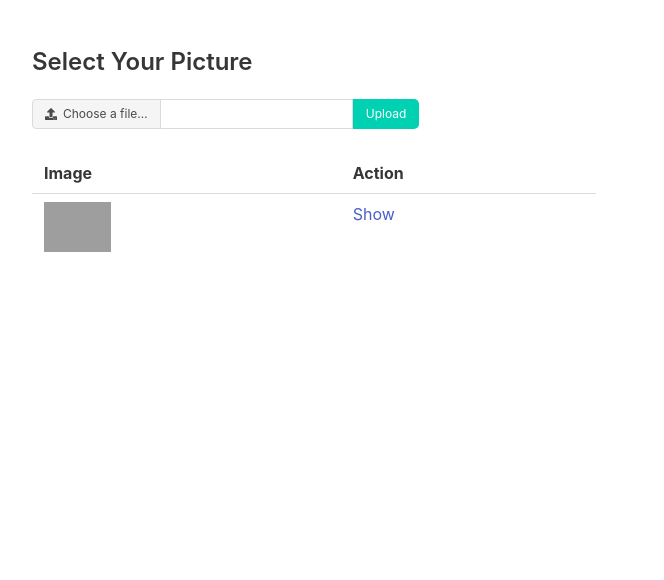
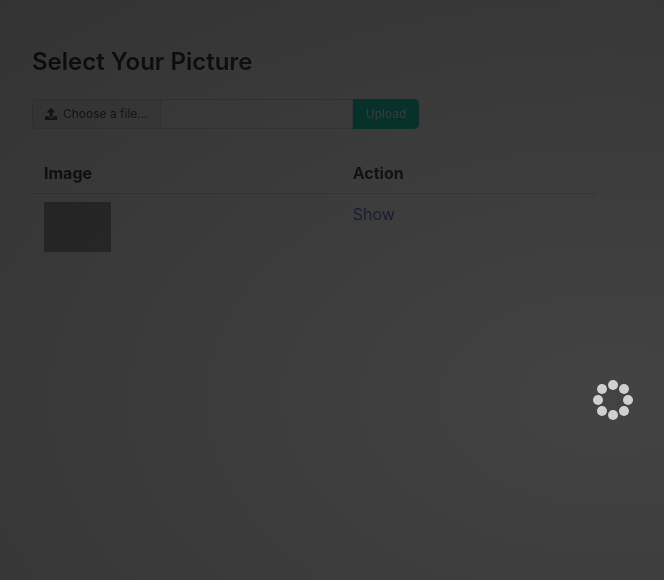
Before and after one commit to rifqibyy/visionapp, a CodeIgniter app: page /database/index.php/vision/show in a window 1280 px wide. Shown: the top 580 px of the page, without its empty margins (32-696 px from the left). Run offline with CodeIgniter, Linux system fonts and the light colour scheme; tables that the repository leaves empty or names only in its code hold one stand-in row (values such as "Sample post"); some libraries are stand-ins or nearby versions; grey boxes are pictures that could not be loaded.

Commit message:
update vision_index.php

```diff
--- a/application/views/vision_index.php
+++ b/application/views/vision_index.php
@@ -18,10 +18,140 @@
         .button {
             border-radius: 0 5px 5px 0 !important;
         }
+
+        /* Absolute Center Spinner */
+        .loading {
+            position: fixed;
+            z-index: 999;
+            height: 2em;
+            width: 2em;
+            overflow: show;
+            margin: auto;
+            top: 0;
+            left: 0;
+            bottom: 0;
+            right: 0;
+        }
+
+        /* Transparent Overlay */
+        .loading:before {
+            content: '';
+            display: block;
+            position: fixed;
+            top: 0;
+            left: 0;
+            width: 100%;
+            height: 100%;
+            background: radial-gradient(rgba(20, 20, 20, .8), rgba(0, 0, 0, .8));
+
+            background: -webkit-radial-gradient(rgba(20, 20, 20, .8), rgba(0, 0, 0, .8));
+        }
+
+        /* :not(:required) hides these rules from IE9 and below */
+        .loading:not(:required) {
+            /* hide "loading..." text */
+            font: 0/0 a;
+            color: transparent;
+            text-shadow: none;
+            background-color: transparent;
+            border: 0;
+        }
+
+        .loading:not(:required):after {
+            content: '';
+            display: block;
+            font-size: 10px;
+            width: 1em;
+            height: 1em;
+            margin-top: -0.5em;
+            -webkit-animation: spinner 150ms infinite linear;
+            -moz-animation: spinner 150ms infinite linear;
+            -ms-animation: spinner 150ms infinite linear;
+            -o-animation: spinner 150ms infinite linear;
+            animation: spinner 150ms infinite linear;
+            border-radius: 0.5em;
+            -webkit-box-shadow: rgba(255, 255, 255, 0.75) 1.5em 0 0 0, rgba(255, 255, 255, 0.75) 1.1em 1.1em 0 0, rgba(255, 255, 255, 0.75) 0 1.5em 0 0, rgba(255, 255, 255, 0.75) -1.1em 1.1em 0 0, rgba(255, 255, 255, 0.75) -1.5em 0 0 0, rgba(255, 255, 255, 0.75) -1.1em -1.1em 0 0, rgba(255, 255, 255, 0.75) 0 -1.5em 0 0, rgba(255, 255, 255, 0.75) 1.1em -1.1em 0 0;
+            box-shadow: rgba(255, 255, 255, 0.75) 1.5em 0 0 0, rgba(255, 255, 255, 0.75) 1.1em 1.1em 0 0, rgba(255, 255, 255, 0.75) 0 1.5em 0 0, rgba(255, 255, 255, 0.75) -1.1em 1.1em 0 0, rgba(255, 255, 255, 0.75) -1.5em 0 0 0, rgba(255, 255, 255, 0.75) -1.1em -1.1em 0 0, rgba(255, 255, 255, 0.75) 0 -1.5em 0 0, rgba(255, 255, 255, 0.75) 1.1em -1.1em 0 0;
+        }
+
+        /* Animation */
+
+        @-webkit-keyframes spinner {
+            0% {
+                -webkit-transform: rotate(0deg);
+                -moz-transform: rotate(0deg);
+                -ms-transform: rotate(0deg);
+                -o-transform: rotate(0deg);
+                transform: rotate(0deg);
+            }
+
+            100% {
+                -webkit-transform: rotate(360deg);
+                -moz-transform: rotate(360deg);
+                -ms-transform: rotate(360deg);
+                -o-transform: rotate(360deg);
+                transform: rotate(360deg);
+            }
+        }
+
+        @-moz-keyframes spinner {
+            0% {
+                -webkit-transform: rotate(0deg);
+                -moz-transform: rotate(0deg);
+                -ms-transform: rotate(0deg);
+                -o-transform: rotate(0deg);
+                transform: rotate(0deg);
+            }
+
+            100% {
+                -webkit-transform: rotate(360deg);
+                -moz-transform: rotate(360deg);
+                -ms-transform: rotate(360deg);
+                -o-transform: rotate(360deg);
+                transform: rotate(360deg);
+            }
+        }
+
+        @-o-keyframes spinner {
+            0% {
+                -webkit-transform: rotate(0deg);
+                -moz-transform: rotate(0deg);
+                -ms-transform: rotate(0deg);
+                -o-transform: rotate(0deg);
+                transform: rotate(0deg);
+            }
+
+            100% {
+                -webkit-transform: rotate(360deg);
+                -moz-transform: rotate(360deg);
+                -ms-transform: rotate(360deg);
+                -o-transform: rotate(360deg);
+                transform: rotate(360deg);
+            }
+        }
+
+        @keyframes spinner {
+            0% {
+                -webkit-transform: rotate(0deg);
+                -moz-transform: rotate(0deg);
+                -ms-transform: rotate(0deg);
+                -o-transform: rotate(0deg);
+                transform: rotate(0deg);
+            }
+
+            100% {
+                -webkit-transform: rotate(360deg);
+                -moz-transform: rotate(360deg);
+                -ms-transform: rotate(360deg);
+                -o-transform: rotate(360deg);
+                transform: rotate(360deg);
+            }
+        }
     </style>
 </head>
 
 <body>
+    <div class="loading">Loading&#8230;</div>
     <section class="section">
         <div class="container">
             <div class="columns">
@@ -79,11 +209,16 @@
             var filename = this.files[0].name
             $("#picture-file .file-name").text(filename)
         })
+
+        $('.button').click(function(){
+            $('.loading').show()
+        })
     </script>
 
     <?php if (isset($data)) : ?>
         <script type="text/javascript">
             $(document).ready(function() {
+                $('.loading').hide()
                 // **********************************************
                 // *** Update or verify the following values. ***
                 // **********************************************
```
Also changed, not shown: img/1a6ec9c64c0d62cc1334c8cb003f9ac6.jpg (added), img/4ea97dc80138e364e64e46bc13e4c8c7.jpg (added).
